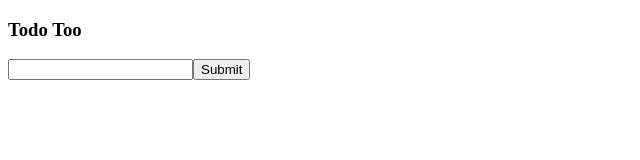
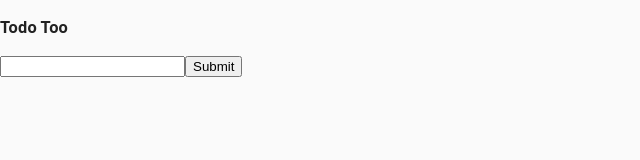
Before and after one commit to marlou-lopez/todo-too, a React (Create React App) app: page / in a window 1280 px wide. Shown: the top 160 px of the page, without its empty margins (0-640 px from the left). Built offline with nearby package versions, Linux system fonts and the light colour scheme.

Commit message:
Add mui theme

```diff
--- a/src/app/App.tsx
+++ b/src/app/App.tsx
@@ -1,12 +1,18 @@
+import { CssBaseline, ThemeProvider } from '@material-ui/core';
 import React from 'react';
 import TodoContainer from './components/Todo/TodoContainer';
+import theme from './theme';
 
 const App: React.FC = () => {
+  console.log(theme)
   return (
-    <div>
-      <h3>Todo Too</h3>
-      <TodoContainer />
-    </div>
+    <ThemeProvider theme={theme}>
+      <CssBaseline />
+      <div>
+        <h3 color='red'>Todo Too</h3>
+        <TodoContainer />
+      </div>
+    </ThemeProvider>
   )
 };
 
--- /dev/null
+++ b/src/app/theme.ts
@@ -0,0 +1,11 @@
+import { createMuiTheme } from "@material-ui/core";
+
+const theme = createMuiTheme({
+  palette: {
+    primary: {
+      main: '#3E96C8'
+    }
+  }
+});
+
+export default theme;
```
